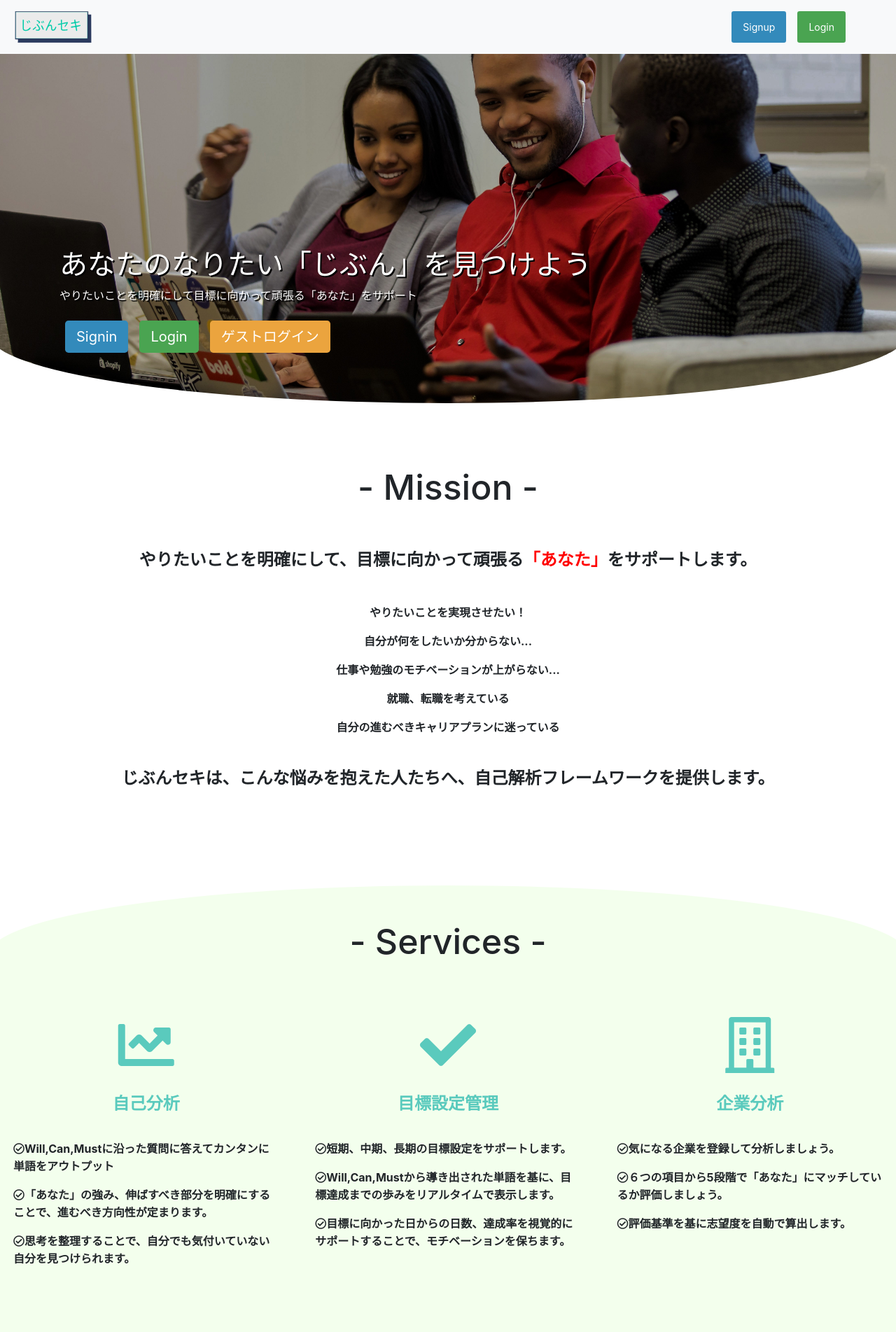
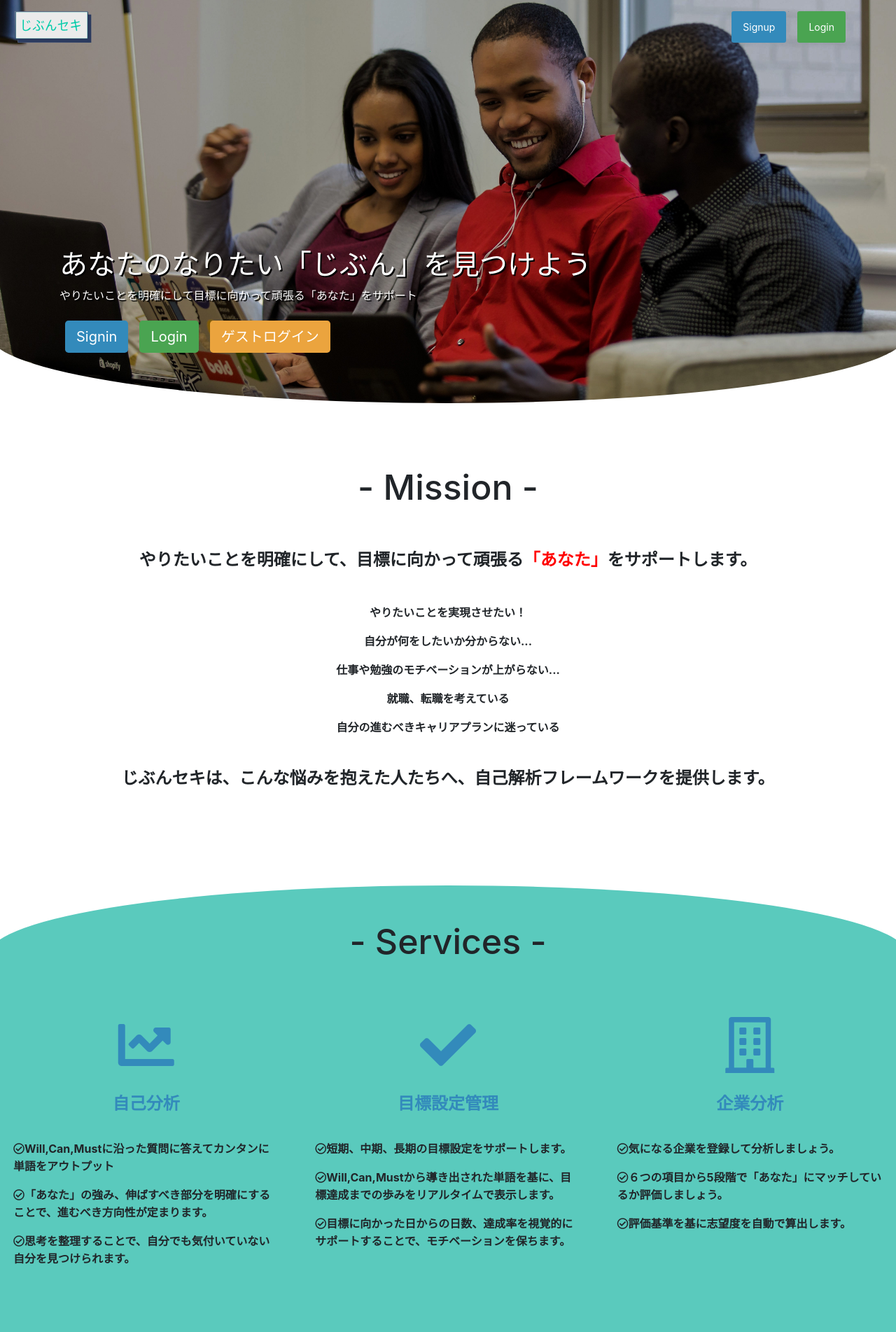
Before and after one commit to gonshiba-n/jibunski-front, a React (Create React App) app: page / in a window 1280 px wide. Shown: the top 1903 px of the page at 70% size. Built offline with nearby package versions, Linux system fonts and the light colour scheme.

Commit message:
headerのスクロール色変化,レイアウト変更

```diff
--- a/src/index.js
+++ b/src/index.js
@@ -4,6 +4,8 @@ import App from './App';
 import reportWebVitals from './reportWebVitals';
 import './styles/layouts/default.scss'
 import 'bootstrap/dist/css/bootstrap.min.css';
+
+import './styles/layouts/app.scss';
 
 ReactDOM.render(
     <App />,
--- /dev/null
+++ b/src/styles/layouts/app.scss
@@ -0,0 +1,17 @@
+@import "./variable";
+
+.bg-transparent{
+    background-color: transparent;
+    -webkit-transition: all 0.8s ease;
+    -moz-transition: all 0.8s ease;
+    -o-transition: all 0.8s ease;
+    transition: all  0.8s ease;
+}
+
+.bg{
+    background-color: $must_color;
+    -webkit-transition: all 2s ease;
+    -moz-transition: all 2s ease;
+    -o-transition: all 2s ease;
+    transition: all  2s ease;
+}
--- a/src/styles/layouts/home/home.scss
+++ b/src/styles/layouts/home/home.scss
@@ -88,7 +88,8 @@
 
 // ここからサービス
 .services{
-    background-color: rgba(238, 255, 230, 0.7);
+    // background-color: rgba(238, 255, 230, 0.7);
+    background-color: $main-color;
     padding: 50px 0 50px 0;
     border-top-right-radius: 1000px 150px;
     border-top-left-radius: 1000px 150px;
@@ -98,7 +99,7 @@
         padding: 40px 2% 40px 2%;
         .icon{
             font-size: 80px;
-            color: $main_color;
+            color: $will_color;
         }
         h3{
             padding: 30px 0 30px 0;
@@ -114,10 +115,7 @@
         padding: 30px 0 0 0;
         font-size: $h3;
         font-weight: bold;
-        color: $main_color;
-        span{
-            border-bottom: 1px solid $main_color;
-        }
+        color: $will_color;
     }
 }
 // ここまでサービス
--- a/src/view/components/header.js
+++ b/src/view/components/header.js
@@ -1,4 +1,7 @@
-import React from 'react'
+import
+  React,
+  { useState, useEffect, useRef }
+from 'react'
 import Row from 'react-bootstrap/Row'
 import Col from 'react-bootstrap/Col'
 import Navbar from 'react-bootstrap/Navbar'
@@ -8,8 +11,30 @@ import Button from 'react-bootstrap/Button'
 import '../../styles/layouts/home/home.scss'
 
 export const Header = () => {
+
+  const [white, setState] = useState("bg-transparent")
+
+  const elm = useRef(0)
+
+  const scrollCheck = () => {
+    if ((window.pageYOffset - elm.current.offsetTop) <= 0){
+      // Navbarの高さが0の時
+      setState("bg-transparent")
+    }else{
+      // Navbarの高さが0以外の時
+      setState("bg")
+    }
+  }
+
+  useEffect(() => {
+    const handleScroll = () => {
+      window.addEventListener("scroll", event => scrollCheck())
+    }
+      handleScroll()
+  }, [ setState ])
+
   return(
-    <Navbar fixed="top" collapseOnSelect expand="md" bg="light" variant="light">
+    <Navbar ref={ elm } fixed="top" collapseOnSelect expand="md" className={ white } variant="light">
       <Navbar.Brand href="/">
         <img
           src={`${process.env.PUBLIC_URL}/logo.svg`}
```
